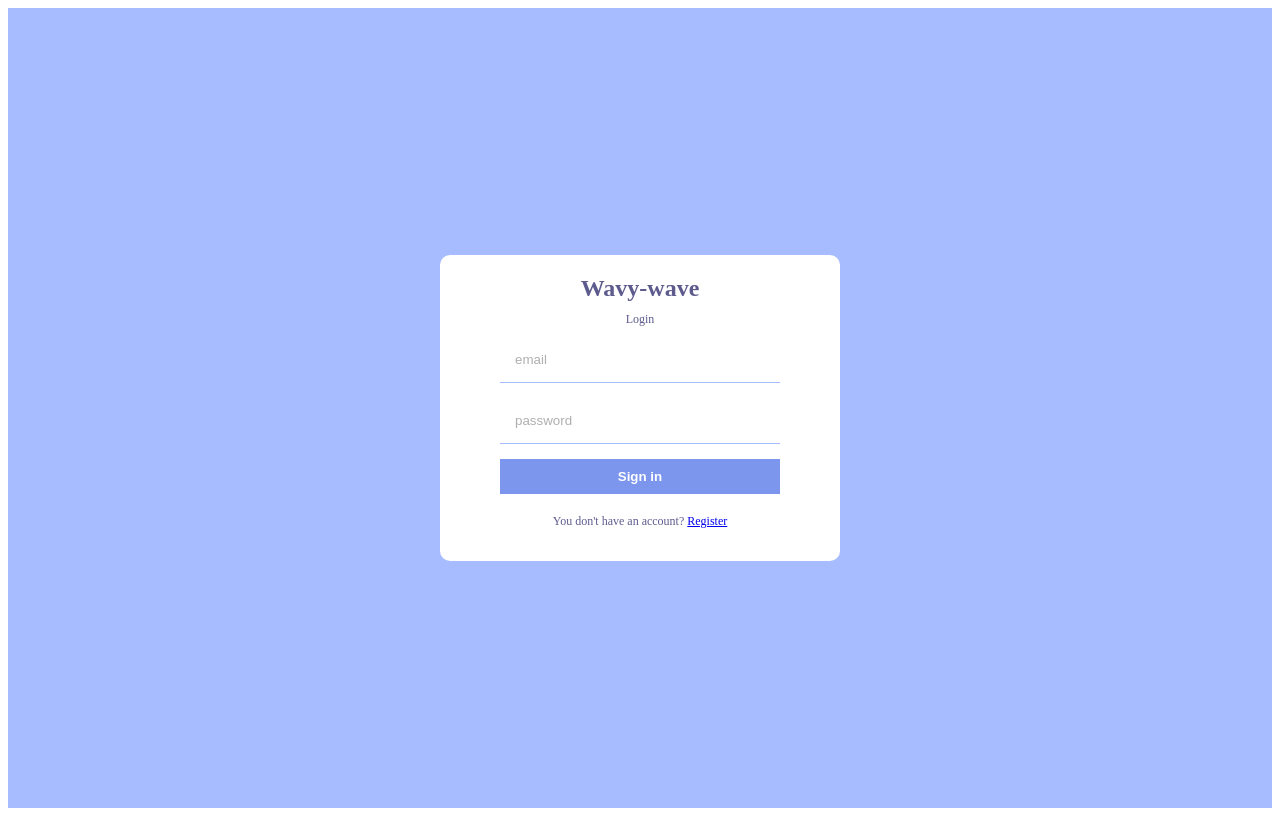
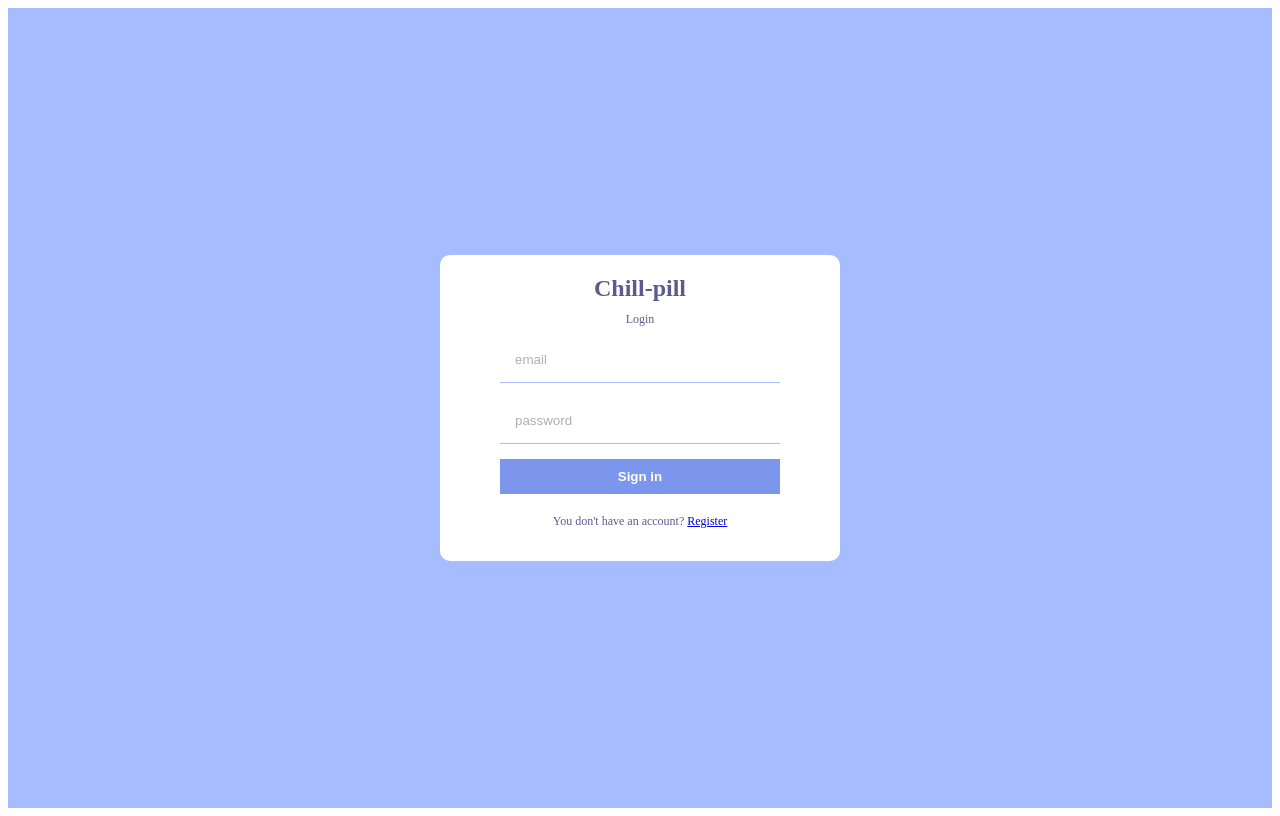
Before and after one commit to sristhilamichhane/chat-application, a React (Create React App) app: page /login in a window 1280 px wide. Built offline with nearby package versions, Linux system fonts and the light colour scheme; no server answers.

Commit message:
Update Login.jsx

```diff
--- a/src/pages/Login.jsx
+++ b/src/pages/Login.jsx
@@ -22,7 +22,7 @@ const Login = () => {
   return (
     <div className="formContainer">
       <div className="formWrapper">
-        <span className="logo">Wavy-wave</span>
+        <span className="logo">Chill-pill</span>
         <span className="title">Login</span>
         <form onSubmit={handleSubmit}>
           <input type="email" placeholder="email" />
```
